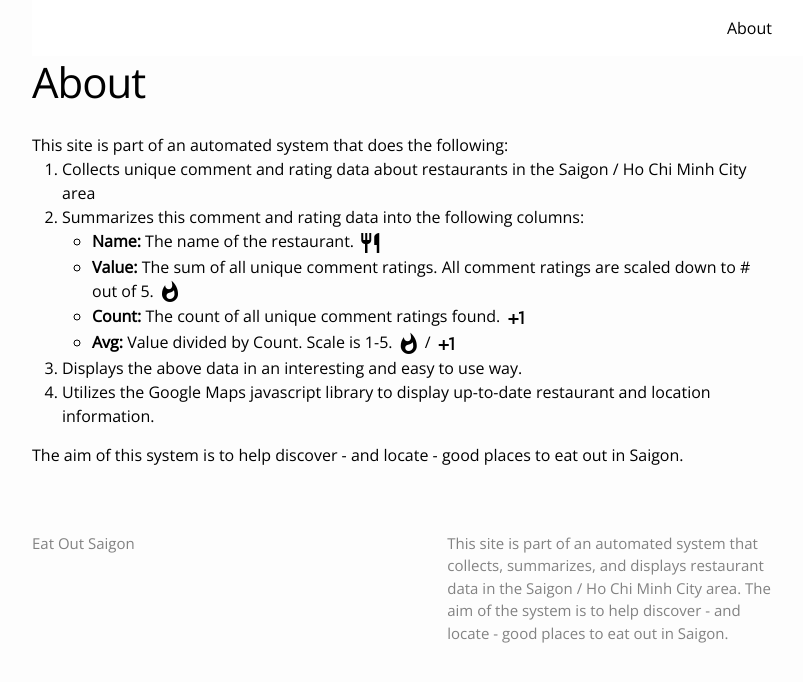
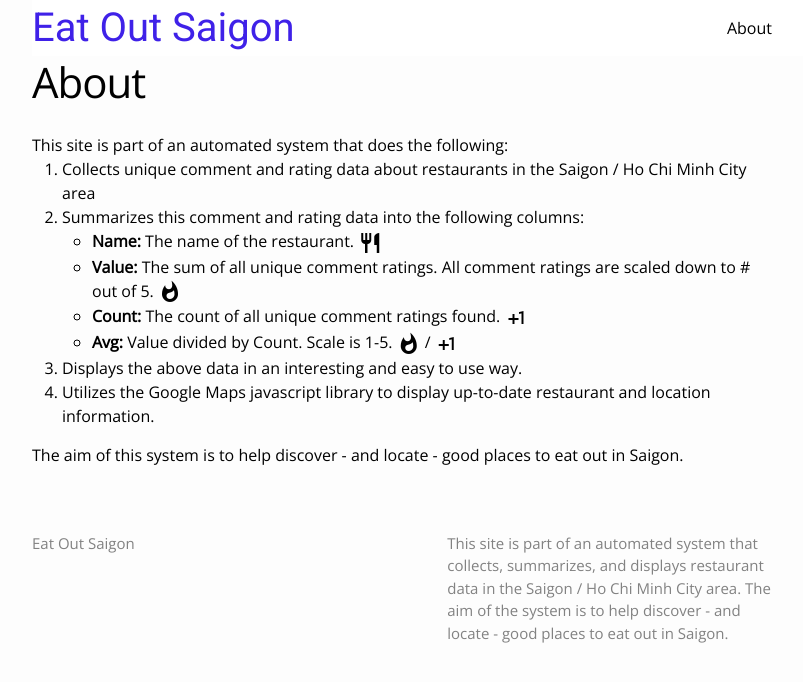
Before and after one commit to ssugar/vnplaces, a Jekyll site: the page built from about.md, in a window 1280 px wide. Shown: the top 682 px of the page, without its empty margins (238-1041 px from the left). Built offline with Jekyll 4.4.1, drawn with Linux system fonts in a browser that asks for light colours; a script that is not in the unit is left out.

Commit message:
changing title to logo

```diff
--- a/_includes/header.html
+++ b/_includes/header.html
@@ -4,7 +4,7 @@
 
     <div class="fixedHeader">
 
-      <div class="site-title"></div>
+      <a class="site-title" href="{{ site.baseurl }}/">{{ site.title }}</a>
 
       <nav class="site-nav">
         <a href="#" class="menu-icon">
--- a/js/logo.js
+++ b/js/logo.js
@@ -7,7 +7,7 @@
 var margin = 10;
 var loopLimit = Math.floor((maxY - (margin*2)) / (boxSize + spacer));
 
-var svgLogoContainer = d3.select(".site-title").append("svg")
+var svgLogoContainer = d3.select(".fixedHeader").append("svg")
     .attr("width", maxX)
     .attr("height", maxY);
 
```
